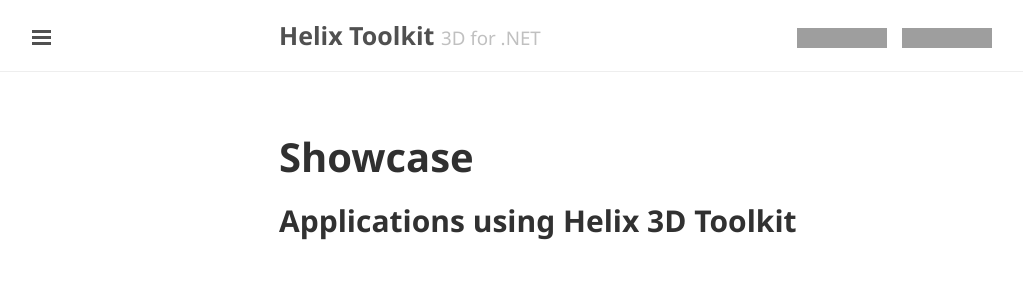
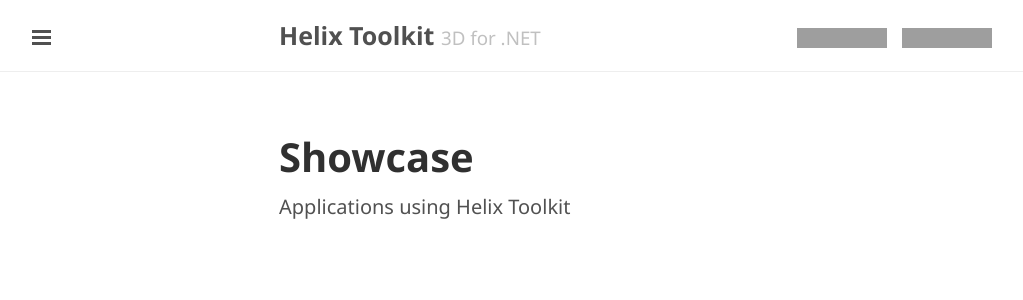
Before and after one commit to helix-toolkit/helix-toolkit.github.io, a Jekyll site: the page built from showcase.md, in a window 1280 px wide. Shown: the top 300 px of the page, without its empty margins (1-1024 px from the left). Built offline with Jekyll 4.4.1, drawn with Linux system fonts in a browser that asks for light colours; grey boxes are pictures that could not be loaded.

Commit message:
Update showcase

```diff
--- a/_includes/sidebar.html
+++ b/_includes/sidebar.html
@@ -13,7 +13,7 @@
     <a class="sidebar-nav-item" href="/announcements">Announcements</a>
     <a class="sidebar-nav-item" href="/documentation">Documentation</a>
     <a class="sidebar-nav-item" href="/support">Support</a>
-    <a class="sidebar-nav-item" href="/showcase">Showcases</a>
+    <a class="sidebar-nav-item" href="/showcase">Showcase</a>
     <a class="sidebar-nav-item" href="{{ site.build }}">Builds</a>
     <a class="sidebar-nav-item" href="{{ site.nuget }}">NuGet packages</a>
     <a class="sidebar-nav-item" href="{{ site.github.url }}">Source code</a>
--- a/showcase.md
+++ b/showcase.md
@@ -3,4 +3,4 @@ layout: page
 title: Showcase
 ---
 
-## Applications using Helix 3D Toolkit
+Applications using Helix Toolkit
```
